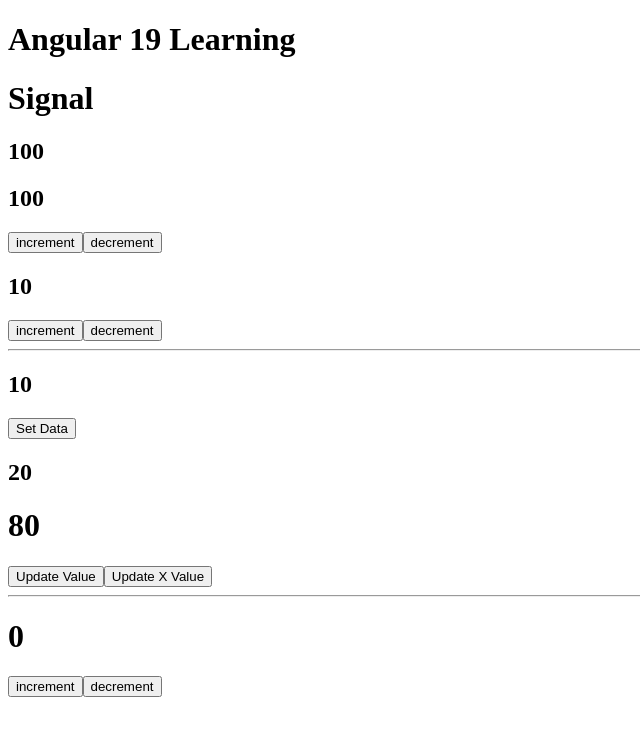
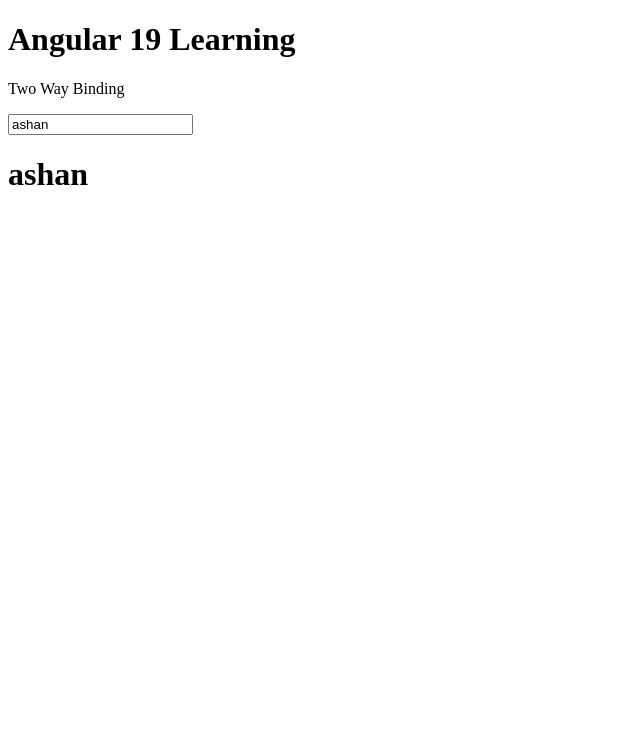
Before and after one commit to ashanwithana/angular-19-tutorial, an Angular app: page / in a window 1280 px wide. Shown: the top 736 px of the page, without its empty margins (0-640 px from the left). Built offline with nearby package versions, Linux system fonts and the light colour scheme.

Commit message:
Add two-way binding component and update app structure

```diff
--- a/src/app/app.component.html
+++ b/src/app/app.component.html
@@ -5,4 +5,5 @@
 <!-- <app-switch-case></app-switch-case> -->
 <!-- <app-loop></app-loop> -->
 <!-- <app-events></app-events> -->
- <app-signal></app-signal>
+ <!-- <app-signal></app-signal> -->
+  <app-two-way-binding></app-two-way-binding>
--- a/src/app/app.component.ts
+++ b/src/app/app.component.ts
@@ -6,10 +6,11 @@
 import { LoopComponent } from "./components/loop/loop.component";
 import { EventsComponent } from "./components/events/events.component";
 import { SignalComponent } from "./components/signal/signal.component";
+import { TwoWayBindingComponent } from "./components/two-way-binding/two-way-binding.component";
 
 @Component({
   selector: 'app-root',
-  imports: [CounterComponent, FormComponent, ControlFlowComponent, SwtchCaseComponent, LoopComponent, EventsComponent, SignalComponent],
+  imports: [CounterComponent, FormComponent, ControlFlowComponent, SwtchCaseComponent, LoopComponent, EventsComponent, SignalComponent, TwoWayBindingComponent],
   templateUrl: './app.component.html',
   styleUrl: './app.component.css'
 })
--- /dev/null
+++ b/src/app/components/two-way-binding/two-way-binding.component.html
@@ -0,0 +1,5 @@
+<p>Two Way Binding</p>
+
+<input type="text" [(ngModel)]="fname" name="" id="">
+
+<h1>{{fname}}</h1>
--- /dev/null
+++ b/src/app/components/two-way-binding/two-way-binding.component.ts
@@ -0,0 +1,12 @@
+import { Component } from '@angular/core';
+import { FormsModule } from '@angular/forms';
+
+@Component({
+  selector: 'app-two-way-binding',
+  imports: [FormsModule],
+  templateUrl: './two-way-binding.component.html',
+  styleUrl: './two-way-binding.component.css'
+})
+export class TwoWayBindingComponent {
+fname:string="ashan"
+}
```
Also changed, not shown: src/app/components/two-way-binding/two-way-binding.component.css (added), 1 other file (tests, documents, lock files or other folders).
